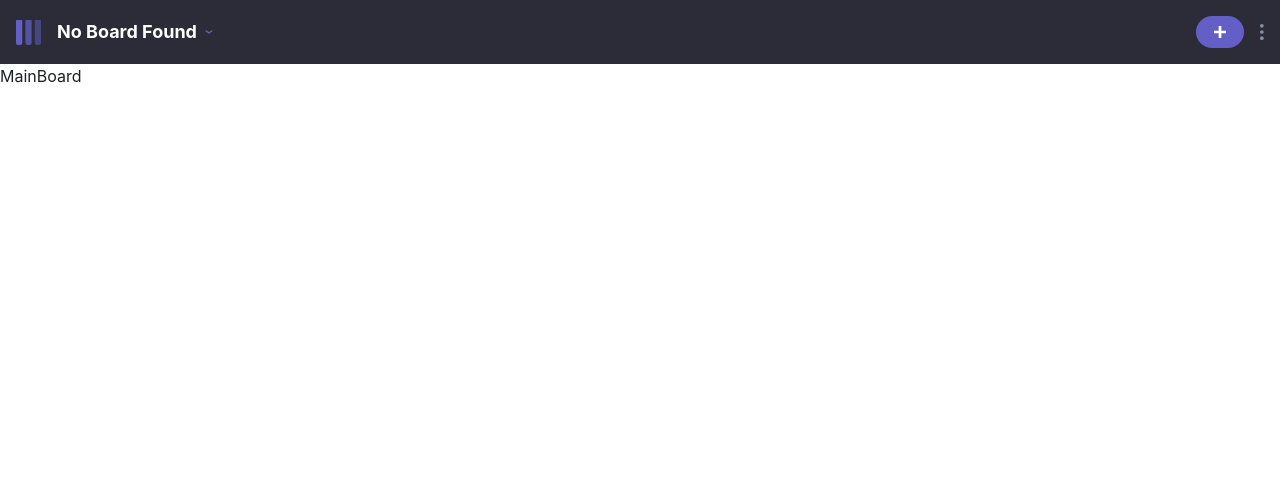
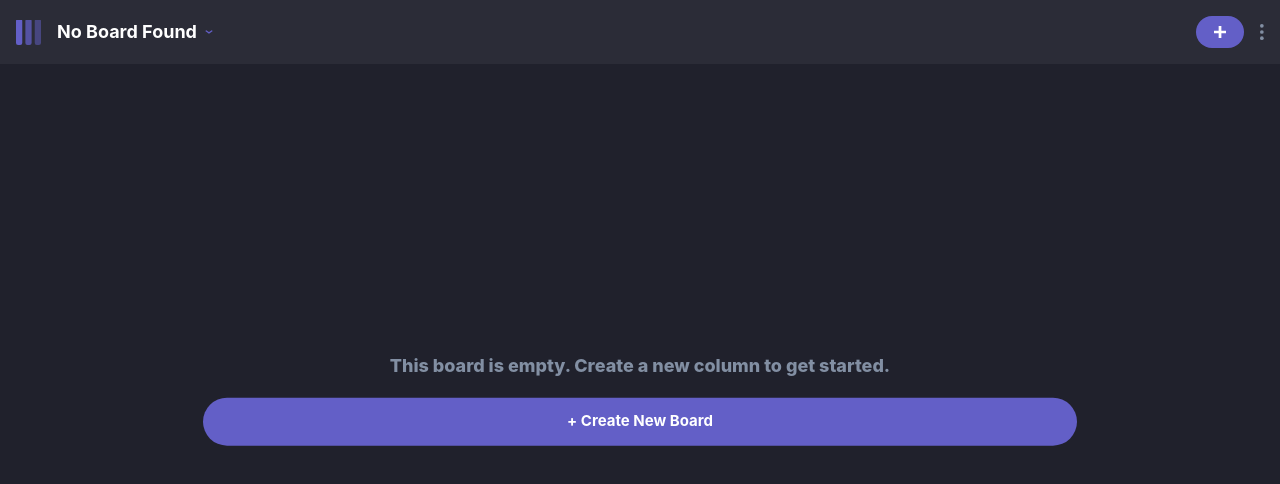
Before and after one commit to StephensGit/Kanban-Task-Management-App, a React (Create React App) app: page / in a window 1280 px wide. Shown: the top 484 px of the page. Built offline with nearby package versions, Linux system fonts and the light colour scheme.

Commit message:
Task #3 - board is empty - main board

```diff
--- a/src/App.tsx
+++ b/src/App.tsx
@@ -7,7 +7,7 @@ import MainBoard from "./components/MainBoard";
 
 const App = () => {
   return (
-    <Box>
+    <Box bg="veryDarkGrey" height="100vh">
       <Header />
       <MainBoard />
     </Box>
--- a/src/components/Header.tsx
+++ b/src/components/Header.tsx
@@ -1,6 +1,6 @@
 import React from "react";
 
-import { Box, Flex, Button, Image, Text, Heading } from "@chakra-ui/react";
+import { Box, Flex, Button, Image, Heading } from "@chakra-ui/react";
 
 import mobileLogo from "../assets/logo-mobile.svg";
 import chevronDown from "../assets/icon-chevron-down.svg";
--- a/src/components/MainBoard.tsx
+++ b/src/components/MainBoard.tsx
@@ -1,7 +1,47 @@
 import React from "react";
+import { Box, Button, Text } from "@chakra-ui/react";
 
 const MainBoard = () => {
-  return <div>MainBoard</div>;
+  return (
+    <Box
+      height="auto"
+      width="100%"
+      px="16px"
+      mx="auto"
+      display="flex"
+      flexDir="column"
+      alignItems="center"
+      position="fixed"
+      top="50%"
+      left="50%"
+      transform="translate(-50%, -50%)"
+    >
+      <Text
+        width="auto"
+        color="mediumGrey"
+        fontSize="18px"
+        fontWeight="800"
+        lineHeight="22.68px"
+        textAlign="center"
+      >
+        This board is empty. Create a new column to get started.
+      </Text>
+      <Button
+        bg="mainPurple"
+        color="white"
+        width="70%"
+        height="48px"
+        px="17px"
+        mt="20px"
+        fontSize="15px"
+        fontWeight="700"
+        lineHeight="18.9px"
+        borderRadius="24px"
+      >
+          + Create New Board
+      </Button>
+    </Box>
+  );
 };
 
 export default MainBoard;
```
